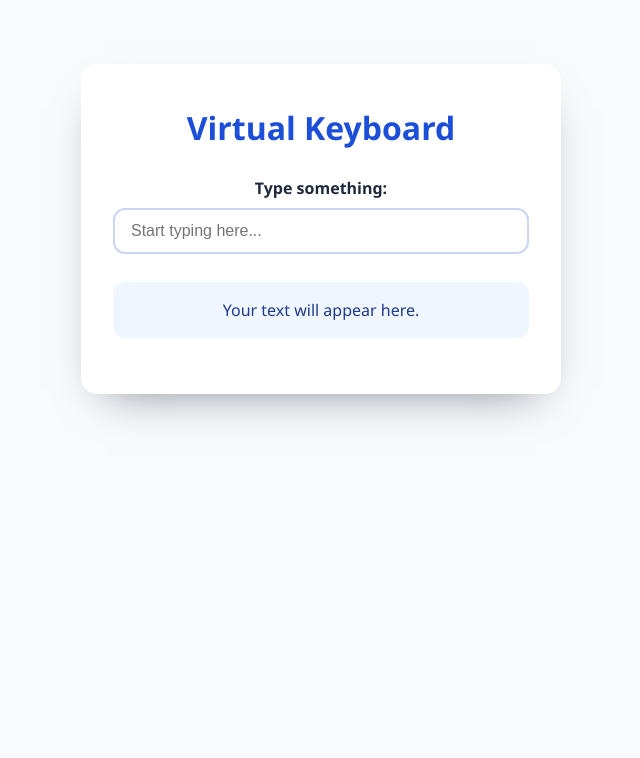
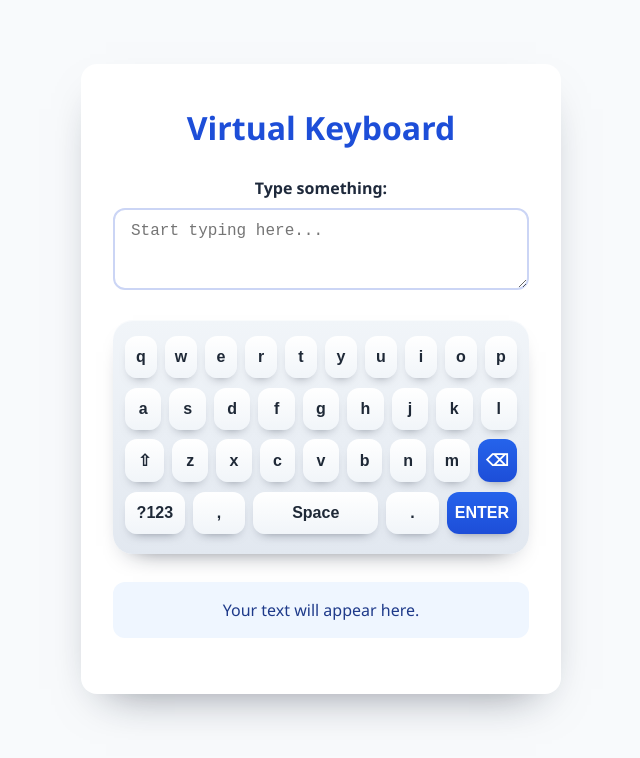
Before and after one commit to lmiguelg/virtual-keyboard, a React (Vite) app: page / in a window 1280 px wide. Shown: the top 758 px of the page, without its empty margins (319-959 px from the left). Built offline with nearby package versions, Linux system fonts and the light colour scheme.

Commit message:
Add Android-style virtual keyboard with dynamic special characters

```diff
--- a/src/App.css
+++ b/src/App.css
@@ -29,12 +29,84 @@ h1 {
   border-radius: 0.75rem;
   font-size: 1rem;
   transition: border-color 0.2s ease-in-out, box-shadow 0.2s ease-in-out;
+  resize: vertical;
+  min-height: 3.5rem;
 }
 
 .keyboard-input:focus {
   outline: none;
   border-color: #2563eb;
   box-shadow: 0 0 0 4px rgba(37, 99, 235, 0.2);
+}
+
+.keyboard {
+  margin-top: 1.5rem;
+  padding: 1rem 0.75rem 1.25rem;
+  background: linear-gradient(180deg, #f1f5f9 0%, #e2e8f0 100%);
+  border-radius: 1.25rem;
+  box-shadow: inset 0 1px 0 rgba(255, 255, 255, 0.6),
+    0 12px 25px -20px rgba(15, 23, 42, 0.9);
+}
+
+.keyboard-row {
+  display: flex;
+  justify-content: center;
+  gap: 0.5rem;
+  margin-bottom: 0.6rem;
+}
+
+.keyboard-row:last-of-type {
+  margin-bottom: 0;
+}
+
+.key {
+  flex: 1;
+  padding: 0.75rem 0.5rem;
+  border: none;
+  border-radius: 0.75rem;
+  background: linear-gradient(180deg, #ffffff 0%, #f1f5f9 100%);
+  color: #1f2937;
+  font-size: 1rem;
+  font-weight: 600;
+  text-transform: none;
+  box-shadow: 0 6px 12px -8px rgba(15, 23, 42, 0.6);
+  cursor: pointer;
+  transition: transform 0.1s ease, box-shadow 0.1s ease;
+}
+
+.key:active {
+  transform: translateY(1px);
+  box-shadow: 0 2px 6px -4px rgba(15, 23, 42, 0.6);
+}
+
+.key--space {
+  flex: 3;
+  text-transform: none;
+}
+
+.key--modifier {
+  flex: 1.2;
+  text-transform: uppercase;
+}
+
+.key--action {
+  flex: 1.2;
+  background: linear-gradient(180deg, #2563eb 0%, #1d4ed8 100%);
+  color: #ffffff;
+  text-transform: uppercase;
+}
+
+.key--active {
+  background: linear-gradient(180deg, #bfdbfe 0%, #60a5fa 100%);
+}
+
+.key--disabled {
+  opacity: 0.4;
+  cursor: not-allowed;
+}
+
+.key:disabled {
+  pointer-events: none;
 }
 
 .input-preview {
@@ -45,4 +117,5 @@ h1 {
   background: #eff6ff;
   color: #1e3a8a;
   font-weight: 500;
+  white-space: pre-wrap;
 }
--- a/src/App.jsx
+++ b/src/App.jsx
@@ -1,4 +1,5 @@
 import { useState } from 'react';
+import VirtualKeyboard from './VirtualKeyboard';
 import './App.css';
 
 function App() {
@@ -10,14 +11,15 @@ function App() {
       <label className="input-label" htmlFor="keyboard-input">
         Type something:
       </label>
-      <input
+      <textarea
         id="keyboard-input"
         className="keyboard-input"
-        type="text"
         value={value}
         onChange={(event) => setValue(event.target.value)}
         placeholder="Start typing here..."
+        rows={3}
       />
+      <VirtualKeyboard onChange={setValue} />
       <p className="input-preview">
         {value ? `You typed: ${value}` : 'Your text will appear here.'}
       </p>
--- /dev/null
+++ b/src/VirtualKeyboard.jsx
@@ -0,0 +1,281 @@
+import { useEffect, useMemo, useState } from 'react';
+import './App.css';
+
+const LETTER_ROWS = [
+  ['q', 'w', 'e', 'r', 't', 'y', 'u', 'i', 'o', 'p'],
+  ['a', 's', 'd', 'f', 'g', 'h', 'j', 'k', 'l'],
+  ['shift', 'z', 'x', 'c', 'v', 'b', 'n', 'm', 'backspace'],
+  ['special', 'comma', 'space', 'period', 'enter'],
+];
+
+const SPECIAL_CHARACTERS = [
+  '1',
+  '2',
+  '3',
+  '4',
+  '5',
+  '6',
+  '7',
+  '8',
+  '9',
+  '0',
+  '@',
+  '#',
+  '$',
+  '%',
+  '&',
+  '*',
+  '(',
+  ')',
+  '-',
+  '+',
+  '/',
+  '=',
+  '_',
+  '\\',
+  '"',
+  '\'',
+  ':',
+  ';',
+  '!',
+  '?',
+  '.',
+  ',',
+  '~',
+  '`',
+  '^',
+  '|',
+  '<',
+  '>',
+  '{',
+  '}',
+  '[',
+  ']',
+];
+
+const SPECIAL_CHARS_PER_ROW = 10;
+const SPECIAL_ROWS_PER_PAGE = 3;
+const SPECIAL_CHARS_PER_PAGE = SPECIAL_CHARS_PER_ROW * SPECIAL_ROWS_PER_PAGE;
+
+const chunk = (array, size) => {
+  const result = [];
+  for (let index = 0; index < array.length; index += size) {
+    result.push(array.slice(index, index + size));
+  }
+
+  return result;
+};
+
+function VirtualKeyboard({ onChange }) {
+  const [isShiftActive, setIsShiftActive] = useState(false);
+  const [isSpecialMode, setIsSpecialMode] = useState(false);
+  const [specialPage, setSpecialPage] = useState(0);
+
+  const specialPages = useMemo(() => {
+    const pages = chunk(SPECIAL_CHARACTERS, SPECIAL_CHARS_PER_PAGE);
+    return pages.length > 0 ? pages : [[]];
+  }, []);
+
+  useEffect(() => {
+    setSpecialPage((currentPage) => {
+      const maxIndex = Math.max(0, specialPages.length - 1);
+      return Math.min(currentPage, maxIndex);
+    });
+  }, [specialPages.length]);
+
+  const handleCharacterInput = (character) => {
+    if (!character) {
+      return;
+    }
+
+    onChange((previous) => `${previous}${character}`);
+
+    if (isShiftActive && !isSpecialMode) {
+      setIsShiftActive(false);
+    }
+  };
+
+  const handleBackspace = () => {
+    onChange((previous) => previous.slice(0, -1));
+  };
+
+  const handleKeyPress = (key) => {
+    switch (key) {
+      case 'shift':
+        setIsShiftActive((current) => !current);
+        break;
+      case 'backspace':
+        handleBackspace();
+        break;
+      case 'space':
+        handleCharacterInput(' ');
+        break;
+      case 'enter':
+        handleCharacterInput('\n');
+        break;
+      case 'special':
+        setIsSpecialMode(true);
+        setIsShiftActive(false);
+        setSpecialPage(0);
+        break;
+      case 'abc':
+        setIsSpecialMode(false);
+        setSpecialPage(0);
+        break;
+      case 'comma':
+        handleCharacterInput(',');
+        break;
+      case 'period':
+        handleCharacterInput('.');
+        break;
+      case 'prev':
+        setSpecialPage((current) => Math.max(0, current - 1));
+        break;
+      case 'next':
+        setSpecialPage((current) =>
+          Math.min(specialPages.length - 1, current + 1),
+        );
+        break;
+      default: {
+        if (typeof key === 'string' && key.length > 0) {
+          const character = isShiftActive && !isSpecialMode ? key.toUpperCase() : key;
+          handleCharacterInput(character);
+        }
+        break;
+      }
+    }
+  };
+
+  const getKeyLabel = (key) => {
+    const baseLabels = {
+      shift: '⇧',
+      backspace: '⌫',
+      space: 'Space',
+      enter: 'Enter',
+      special: '?123',
+      abc: 'ABC',
+      comma: ',',
+      period: '.',
+      prev: '◀',
+      next: '▶',
+    };
+
+    if (baseLabels[key]) {
+      return baseLabels[key];
+    }
+
+    if (typeof key === 'string' && key.length === 1 && !isSpecialMode) {
+      return isShiftActive ? key.toUpperCase() : key;
+    }
+
+    return key;
+  };
+
+  const getKeyClassName = (key) => {
+    const classes = ['key'];
+
+    if (key === 'space') {
+      classes.push('key--space');
+    }
+
+    if (key === 'enter') {
+      classes.push('key--action');
+    }
+
+    if (key === 'special' || key === 'abc' || key === 'shift' || key === 'prev' || key === 'next') {
+      classes.push('key--modifier');
+    }
+
+    if (key === 'backspace') {
+      classes.push('key--action');
+    }
+
+    if ((key === 'prev' && specialPage === 0) ||
+        (key === 'next' && specialPage === specialPages.length - 1)) {
+      classes.push('key--disabled');
+    }
+
+    if (key === 'shift' && isShiftActive) {
+      classes.push('key--active');
+    }
+
+    return classes.join(' ');
+  };
+
+  const renderKey = (key) => (
+    <button
+      key={key}
+      type="button"
+      className={getKeyClassName(key)}
+      onClick={() => handleKeyPress(key)}
+      disabled={
+        (key === 'prev' && specialPage === 0) ||
+        (key === 'next' && specialPage === specialPages.length - 1)
+      }
+    >
+      {getKeyLabel(key)}
+    </button>
+  );
+
+  const renderLetterRows = () =>
+    LETTER_ROWS.map((row, index) => (
+      <div key={`letter-row-${index}`} className="keyboard-row">
+        {row.map((key) => {
+          if (key.length === 1) {
+            const display = isShiftActive ? key.toUpperCase() : key;
+            return (
+              <button
+                key={key}
+                type="button"
+                className="key"
+                onClick={() => handleKeyPress(key)}
+              >
+                {display}
+              </button>
+            );
+          }
+
+          return renderKey(key);
+        })}
+      </div>
+    ));
+
+  const renderSpecialRows = () => {
+    const page = specialPages[specialPage] ?? [];
+    const pageRows = chunk(page, SPECIAL_CHARS_PER_ROW);
+
+    while (pageRows.length < SPECIAL_ROWS_PER_PAGE) {
+      pageRows.push([]);
+    }
+
+    if (pageRows.length > 0) {
+      const lastIndex = pageRows.length - 1;
+      pageRows[lastIndex] = [...pageRows[lastIndex], 'backspace'];
+    }
+
+    return (
+      <>
+        {pageRows.map((row, index) => (
+          <div key={`special-row-${index}`} className="keyboard-row">
+            {row.map((key) => renderKey(key))}
+          </div>
+        ))}
+        <div className="keyboard-row">
+          {renderKey('abc')}
+          {renderKey('prev')}
+          {renderKey('space')}
+          {renderKey('next')}
+          {renderKey('enter')}
+        </div>
+      </>
+    );
+  };
+
+  return (
+    <div className="keyboard" aria-label="Virtual keyboard">
+      {isSpecialMode ? renderSpecialRows() : renderLetterRows()}
+    </div>
+  );
+}
+
+export default VirtualKeyboard;
```
